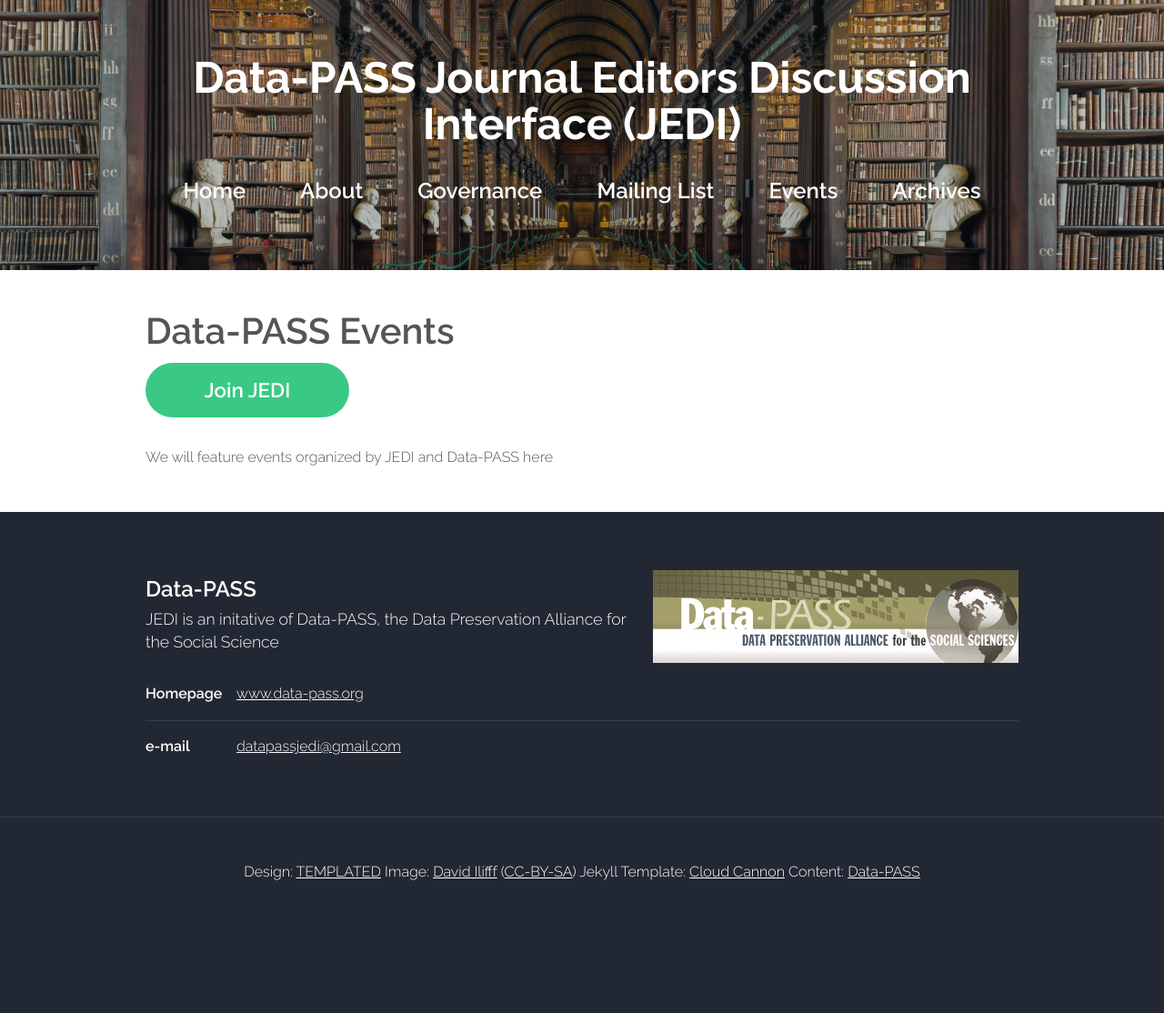
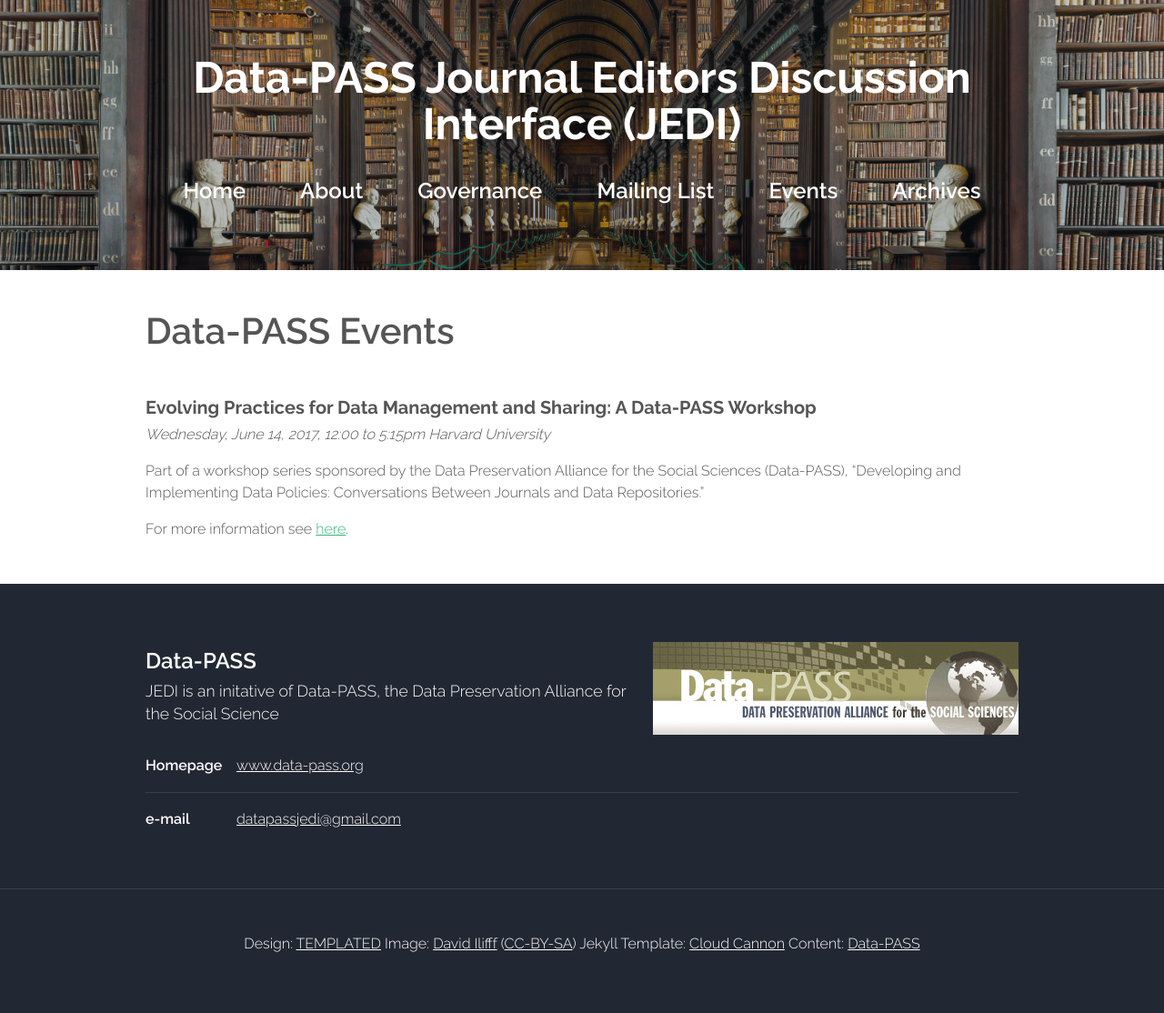
Before and after one commit to adam3smith/dpjedi-stage, a Jekyll site: the page built from docs/events.html, in a window 1280 px wide. Shown: the whole page at 91% size. Built offline with Jekyll 4.4.1, drawn with Linux system fonts in a browser that asks for light colours; before the commit the page ends 1035 px from its top, so only the background shows below that.

Commit message:
add June event

```diff
--- a/docs/events.html
+++ b/docs/events.html
@@ -7,10 +7,15 @@ layout: main
 		<section>
 			<header class="major">
 				<h2>Data-PASS Events</h2>
-				<a href="{{ site.baseurl }}/join.html" class="button alt">Join JEDI</a>&nbsp;&nbsp;
+			<!--	<a href="{{ site.baseurl }}/join.html" class="button alt">Join JEDI</a>&nbsp;&nbsp;-->
 		<!--		<a href="https://groups.google.com/forum/#!forum/dpjedi" class="button alt" target="_blank">Post to JEDI</a>-->
-			</header>
-			<p>We will feature events organized by JEDI and Data-PASS here</p>
+	</header>
+			<h3>Evolving Practices for Data Management and Sharing: A Data-PASS Workshop</h3>
+<p><i>Wednesday, June 14, 2017, 12:00 to 5:15pm
+Harvard University</i></p>
+
+			<p>Part of a workshop series sponsored by the Data Preservation Alliance for the Social Sciences (Data-PASS), “Developing and Implementing Data Policies: Conversations Between Journals and Data Repositories.”</p>
+<p>For more information see <a href="http://projects.iq.harvard.edu/jedi-workshop">here</a>.
 		</section>
 	</div>
 </div>
```
